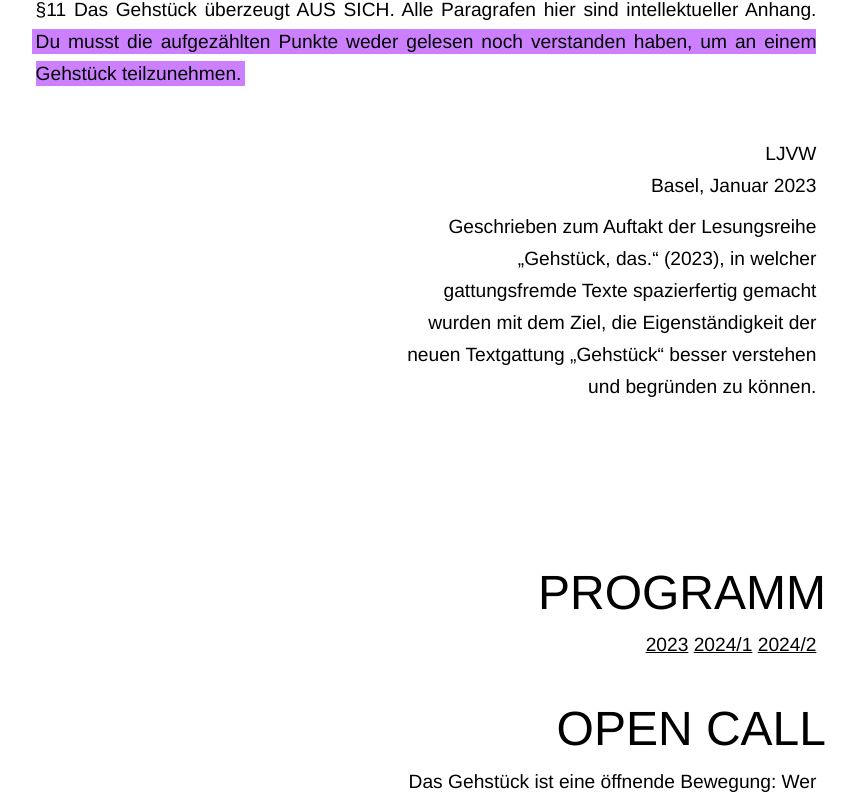
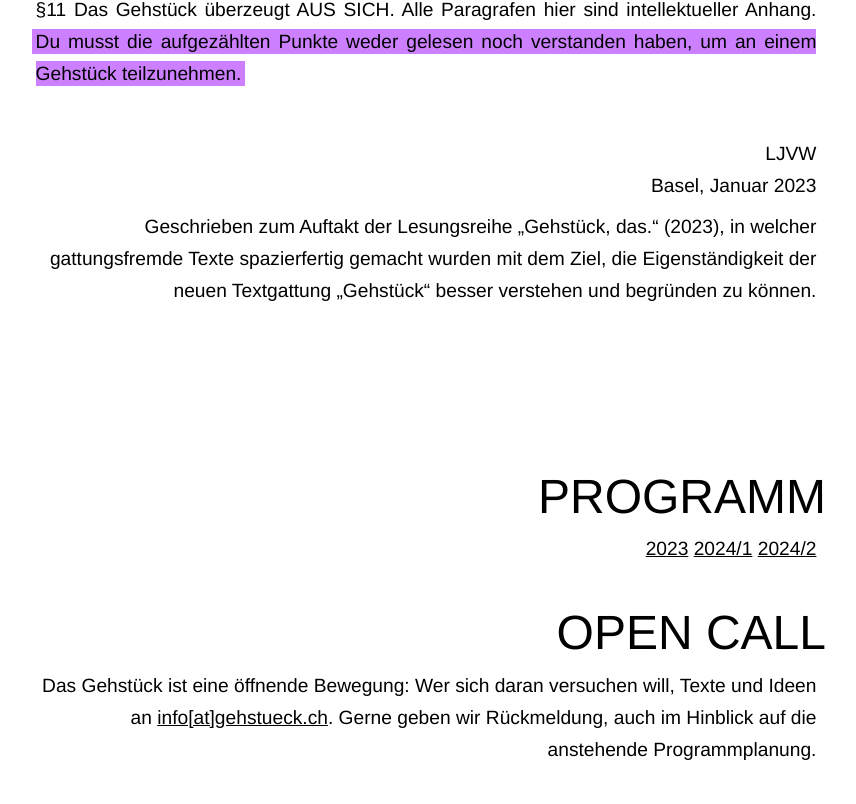
Before and after one commit to dan-wenger/gehstueck-website, a SvelteKit app: page / in a window 1280 px wide. Shown: the part 1471-2275 px from the top of the page, without its empty margins (214-1070 px from the left). Built offline with nearby package versions, Linux system fonts and the light colour scheme.

Commit message:
container rechtsbündig

```diff
--- a/src/routes/+page.svelte
+++ b/src/routes/+page.svelte
@@ -205,10 +205,10 @@
     }
 
     .container-right {
-      min-width: 35ch;
-      max-width: 55%;
-      margin-left: auto;
-      text-align: right;
+     min-width: 100%;
+    max-width: 100%;
+    margin-left: auto;
+    text-align: right;
     }
 
     main {
```
